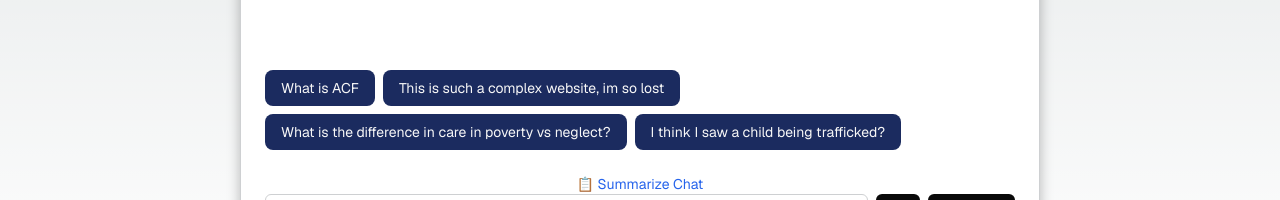
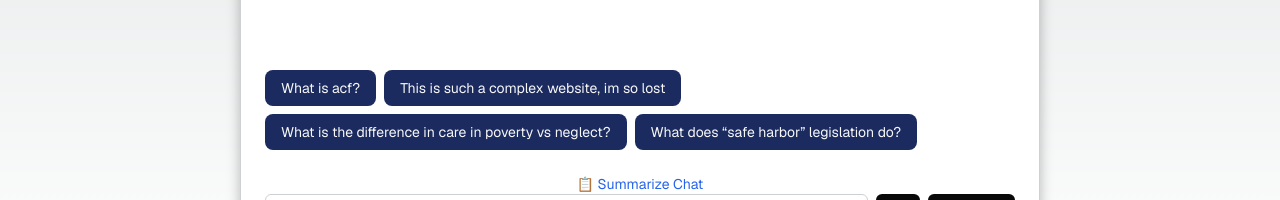
Before and after one commit to RaghavKGupta/BeaconBot, a Next.js app: page / in a window 1280 px wide. Shown: the part 485-685 px from the top of the page. Built offline with nearby package versions, Linux system fonts and the light colour scheme.

Commit message:
Update PromptGroup.tsx

```diff
--- a/components/Prompt/PromptGroup.tsx
+++ b/components/Prompt/PromptGroup.tsx
@@ -2,10 +2,10 @@ import PromptBox from "./PromptBox";
 
 const PromptGroup = ({ onClick }) => {
   const prompts = [
-    'What is ACF',
+    'What is acf?',
     'This is such a complex website, im so lost',
     'What is the difference in care in poverty vs neglect?',
-    'I think I saw a child being trafficked?',
+    'What does “safe harbor” legislation do?',
   ];
 
   return (
```
